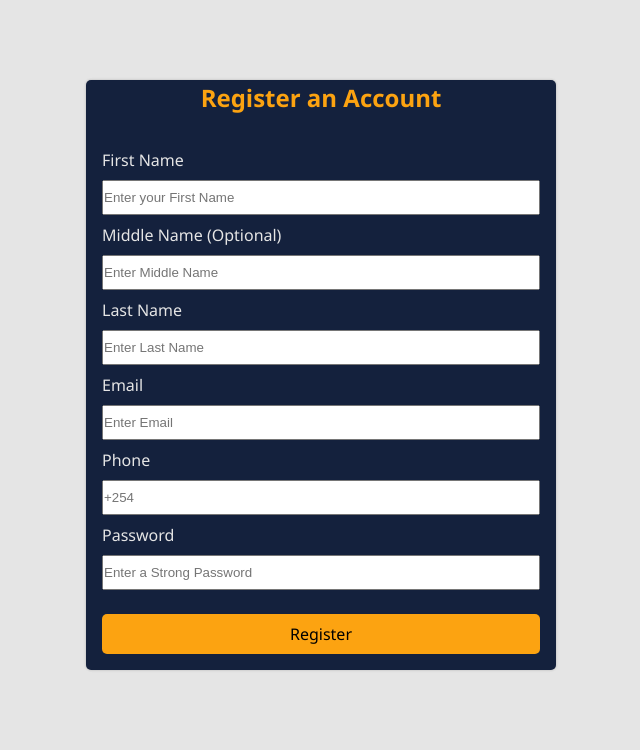
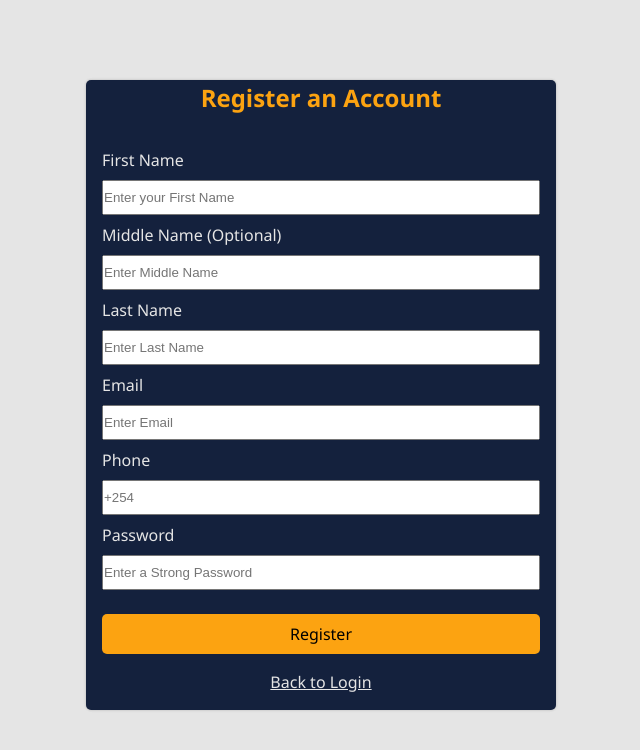
Before and after one commit to peter297/HTML-CSS-Registration-and-Login-Form, a plain HTML site: page registration.html in a window 1280 px wide. Shown: the whole page, without its empty margins (319-959 px from the left). Drawn offline with Linux system fonts and the light colour scheme.

Commit message:
Second Commit

```diff
--- a/registration.html
+++ b/registration.html
@@ -30,6 +30,8 @@
             <input type="password" name="password" required placeholder="Enter a Strong Password">
 
             <div class="btn">Register</div>
+
+            <a href="index.html" class="register">Back to Login</a>
         </form>
     </div>
 </body>
--- a/style.css
+++ b/style.css
@@ -5,6 +5,7 @@
     --gray: #e5e5e5;
     --white: #ffffff;
     --dark-gray: #403d39;
+    scrollbar-width: thin;
 }
 
 
@@ -14,7 +15,7 @@
     margin: 0;
     padding: 0;
     box-sizing: border-box;
-    /* outline: 2px solid red; */
+    /* outline: 2px solid green; */
 
 }
 
```
